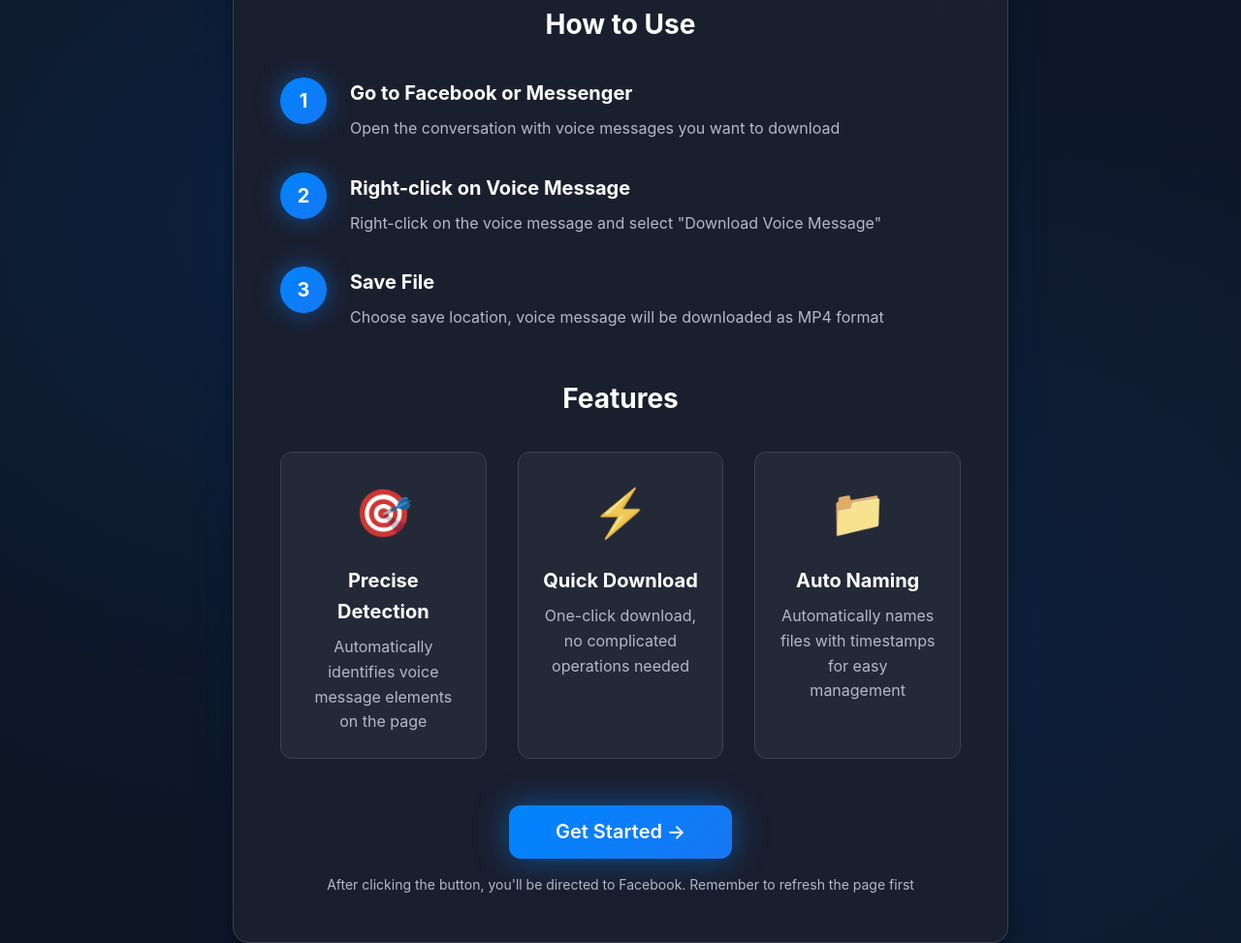
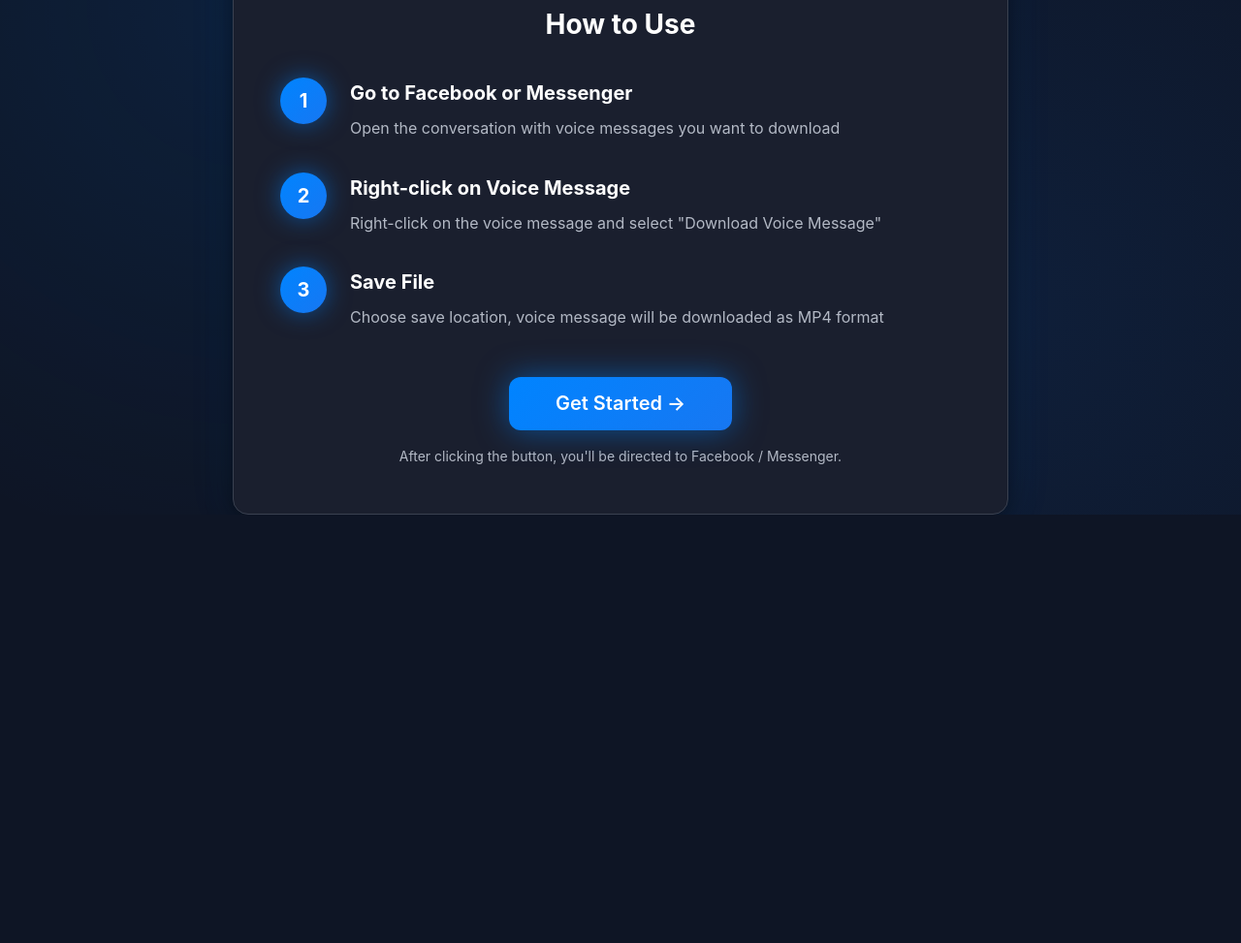
Before and after one commit to linporu/facebook-messenger-voice-message-download, a browser extension: page extension/onboarding/welcome.html in a window 1280 px wide. Shown: the part 519-1492 px from the top of the page at 97% size. After the commit the page ends 1050 px from the top, so only its background shows below. Drawn offline with nearby package versions, Linux system fonts and the light colour scheme.

Commit message:
refactor(welcome.html): 移除功能特色區塊並更新頁腳內容
- 刪除 onboarding 頁面中的功能特色區塊，以簡化界面並聚焦於主要操作。
- 更新頁腳中的提示文字，將「Facebook」與「Messenger」合併，提升用戶對導向的清晰度。
- 此變更有助於提升頁面的整體可讀性與用戶體驗，並為首次使用者提供更直接的操作指引。

```diff
--- a/extension/onboarding/welcome.html
+++ b/extension/onboarding/welcome.html
@@ -66,35 +66,13 @@
         </div>
       </section>
 
-      <section class="features">
-        <h2>Features</h2>
-        <div class="feature-grid">
-          <div class="feature">
-            <div class="feature-icon">🎯</div>
-            <h3>Precise Detection</h3>
-            <p>Automatically identifies voice message elements on the page</p>
-          </div>
-          <div class="feature">
-            <div class="feature-icon">⚡</div>
-            <h3>Quick Download</h3>
-            <p>One-click download, no complicated operations needed</p>
-          </div>
-          <div class="feature">
-            <div class="feature-icon">📁</div>
-            <h3>Auto Naming</h3>
-            <p>Automatically names files with timestamps for easy management</p>
-          </div>
-        </div>
-      </section>
-
       <footer>
         <button id="complete-onboarding" class="primary-button">
           Get Started →
         </button>
 
         <p class="footer-note">
-          After clicking the button, you'll be directed to Facebook. Remember to
-          refresh the page first
+          After clicking the button, you'll be directed to Facebook / Messenger.
         </p>
       </footer>
     </div>
```
